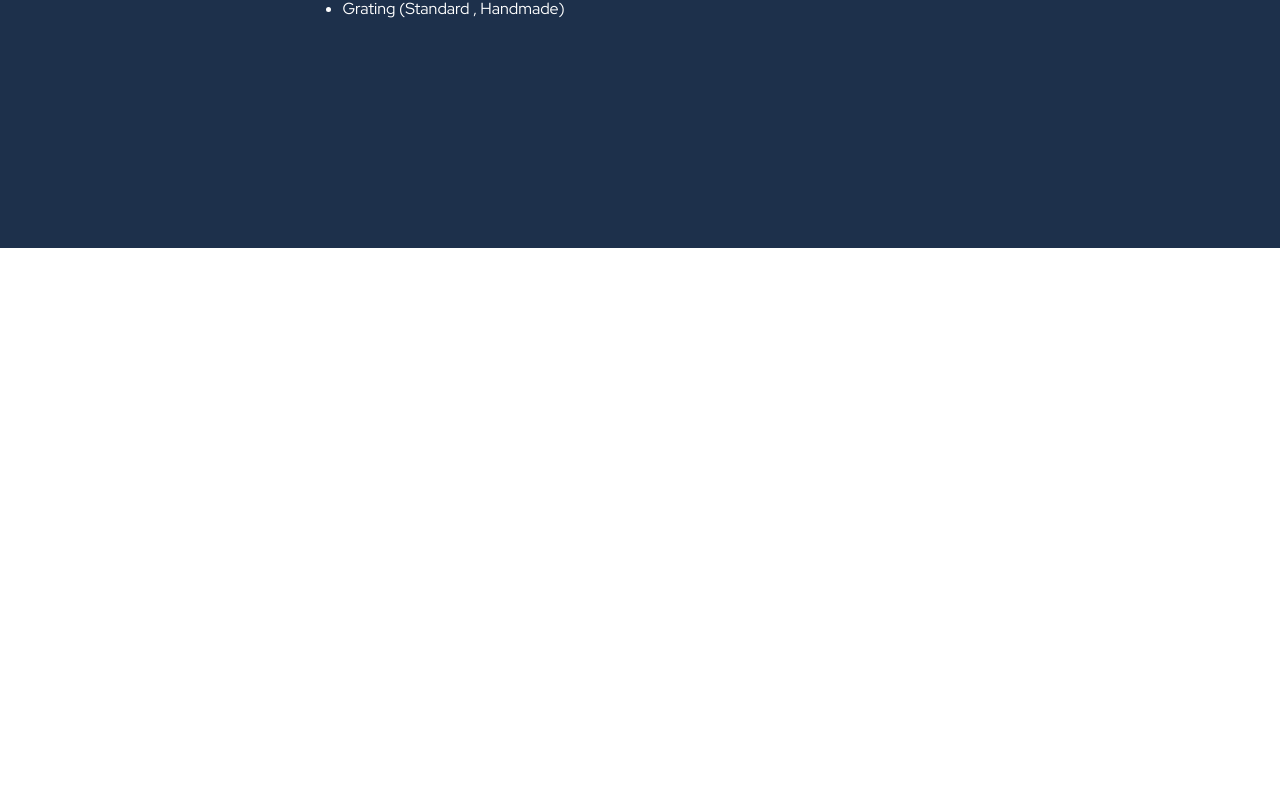
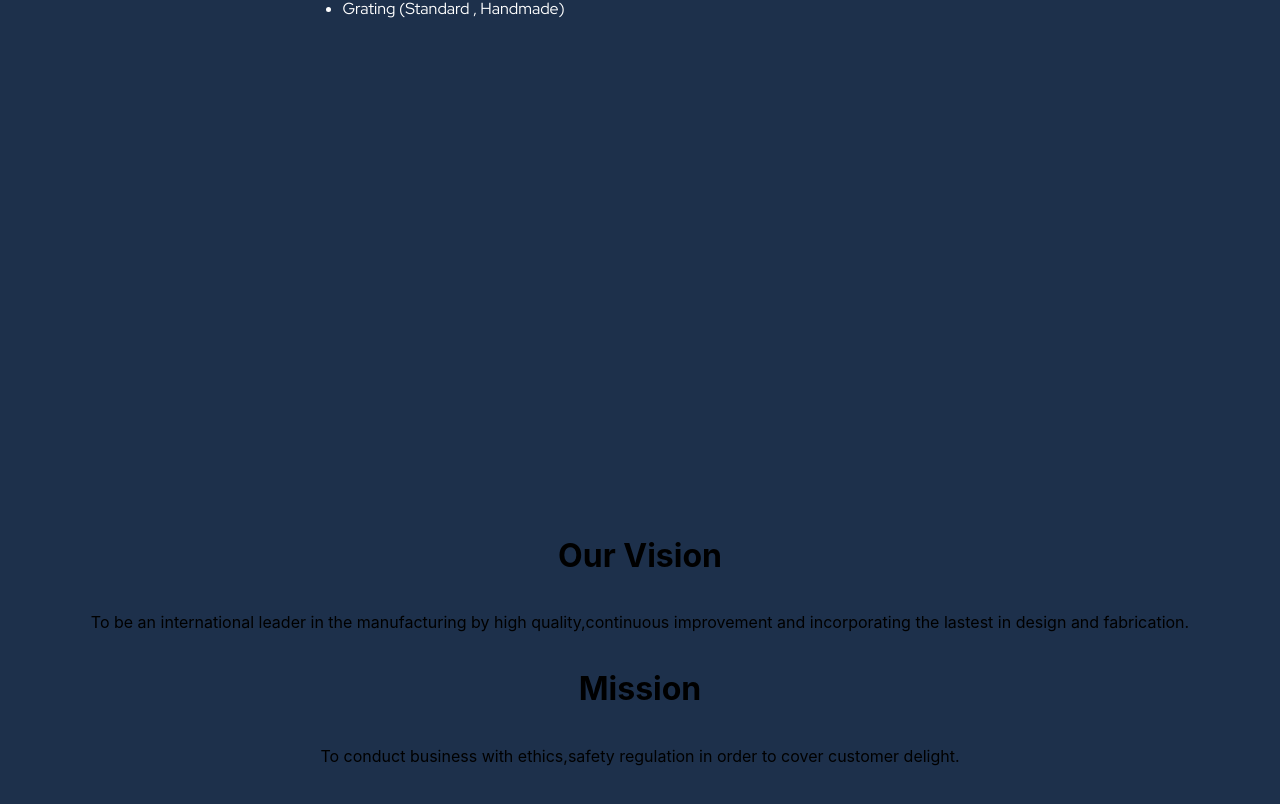
Before and after one commit to PathonScript/trexsteel, a Next.js app: page /about in a window 1280 px wide. Shown: the part 552-1356 px from the top of the page. Before the commit the page ends 800 px from the top, so only its background shows below. Built offline with nearby package versions, Linux system fonts and the light colour scheme; a web font is replaced by a local one.

Commit message:
feat: all about contents, unstyled

```diff
--- a/src/pages/about.tsx
+++ b/src/pages/about.tsx
@@ -59,6 +59,20 @@ function About() {
           </div>
         </div>
       </main>
+
+      <div className="fullflex">
+        <h1>Our Vision</h1>
+        <p>
+          To be an international leader in the manufacturing by high
+          quality,continuous improvement and incorporating the lastest in design
+          and fabrication.
+        </p>
+        <h1>Mission</h1>
+        <p>
+          To conduct business with ethics,safety regulation in order to cover
+          customer delight.
+        </p>
+      </div>
     </>
   );
 }
```
